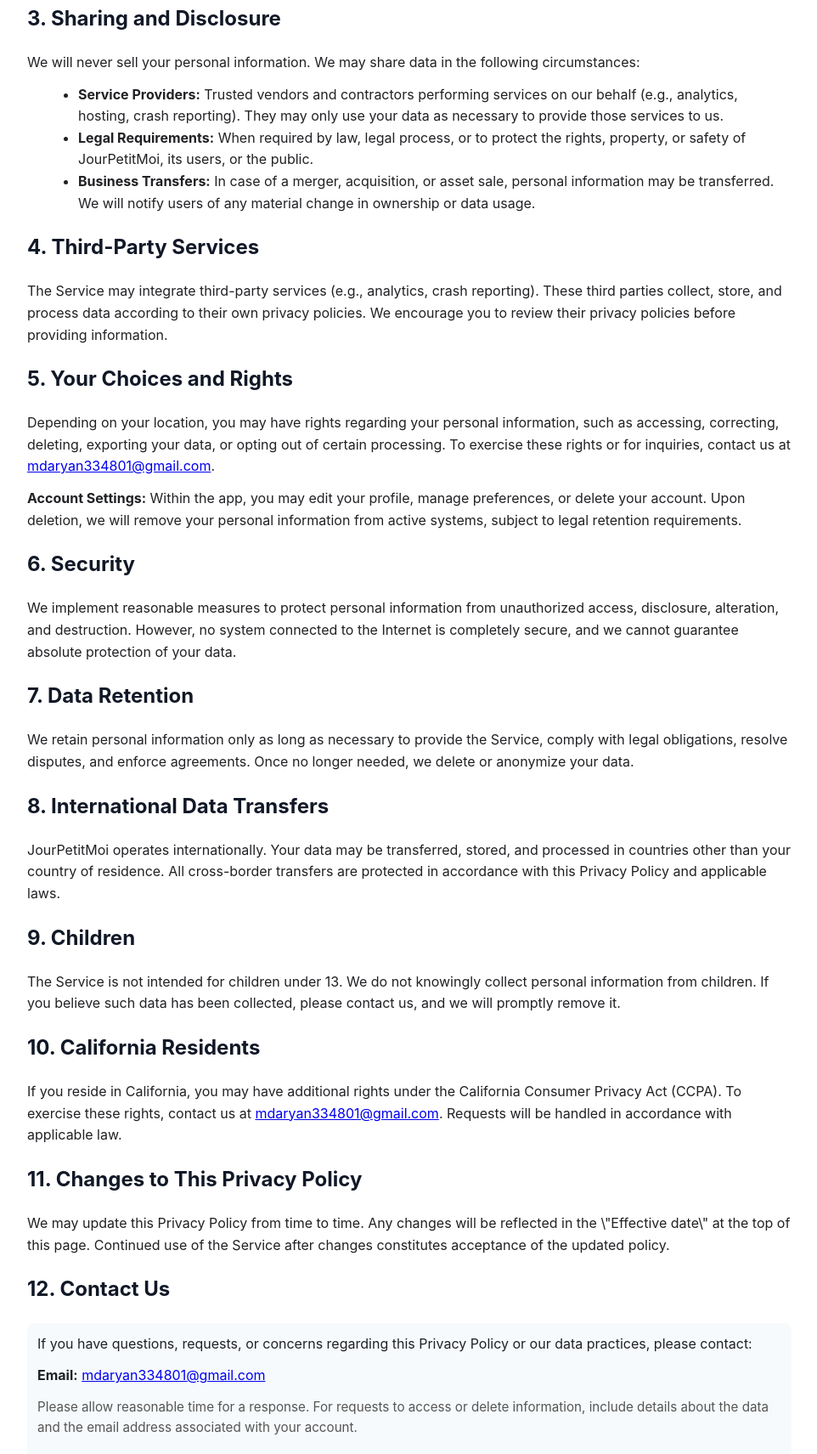
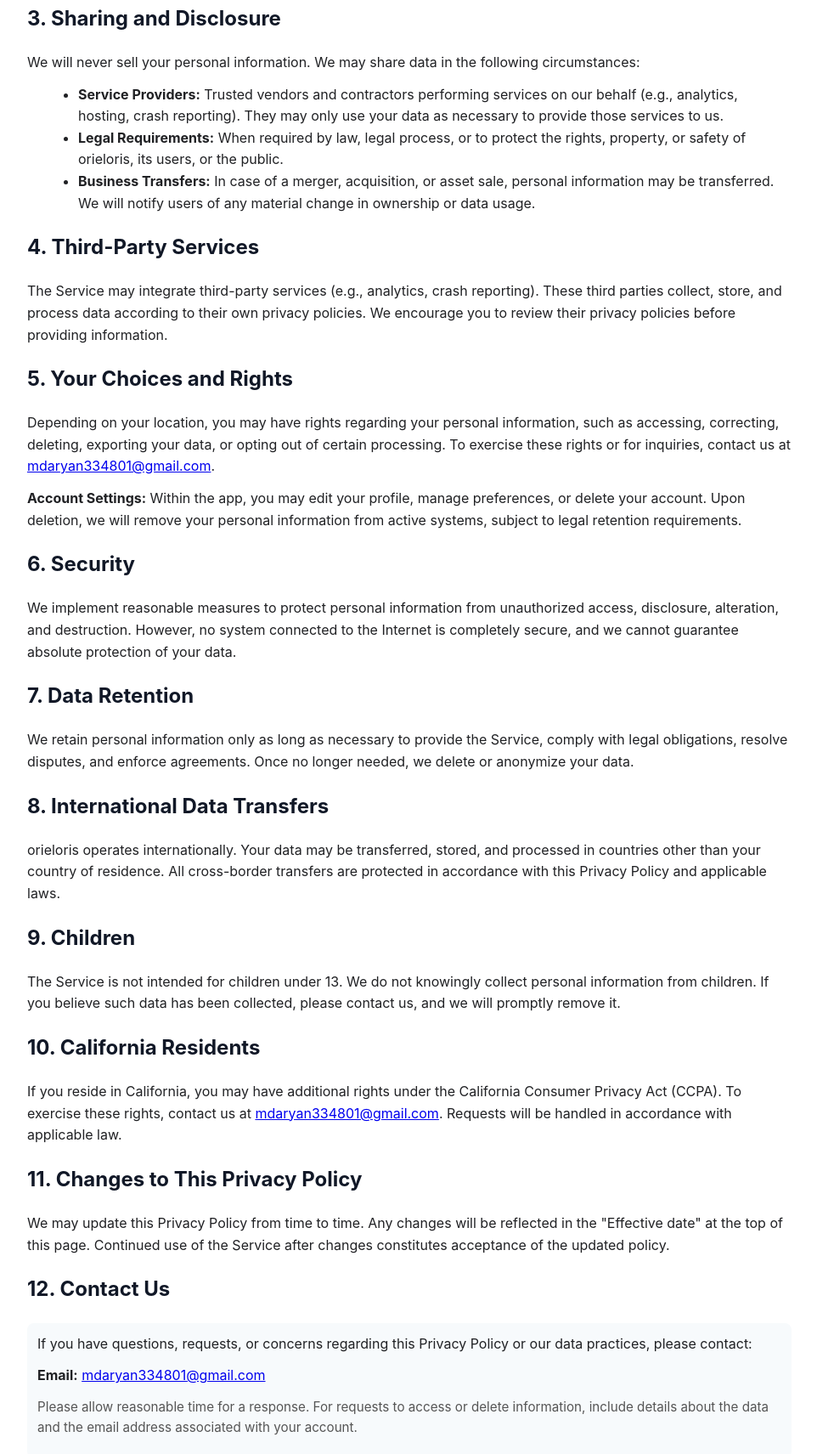
Before and after one commit to zxjota/JourPetitMoi-WEB, a plain HTML site: page index.html in a window 1280 px wide. Shown: the part 1089-2800 px from the top of the page at 85% size, without its empty margins (158-1120 px from the left). Drawn offline with Linux system fonts and the light colour scheme.

Commit message:
Update index.html

```diff
--- a/index.html
+++ b/index.html
@@ -3,7 +3,7 @@
 <head>
   <meta charset="utf-8">
   <meta name="viewport" content="width=device-width, initial-scale=1">
-  <title>Privacy Policy — JourPetitMoi</title>
+  <title>Privacy Policy — orieloris</title>
   <style>
     body { font-family: -apple-system, BlinkMacSystemFont, "Segoe UI", Roboto, "Helvetica Neue", Arial; line-height: 1.6; color: #202124; padding: 24px; max-width: 900px; margin: auto; }
     header { margin-bottom: 24px; }
@@ -21,7 +21,7 @@
     <h1>Privacy Policy</h1>
     <p class="small">Effective date: <strong>November 11, 2025</strong></p>
     <p>
-      This Privacy Policy explains how <strong>JourPetitMoi</strong> ("we", "us", or "our") collects, uses, shares, and protects information when you use our mobile application and related services (collectively, the "Service"). By using JourPetitMoi, you agree to the collection and use of information as described in this policy.
+      This Privacy Policy explains how <strong>orieloris</strong> ("we", "us", or "our") collects, uses, shares, and protects information when you use our mobile application and related services (collectively, the "Service"). By using orieloris, you agree to the collection and use of information as described in this policy.
     </p>
   </header>
 
@@ -66,7 +66,7 @@
     <p>We will never sell your personal information. We may share data in the following circumstances:</p>
     <ul>
       <li><strong>Service Providers:</strong> Trusted vendors and contractors performing services on our behalf (e.g., analytics, hosting, crash reporting). They may only use your data as necessary to provide those services to us.</li>
-      <li><strong>Legal Requirements:</strong> When required by law, legal process, or to protect the rights, property, or safety of JourPetitMoi, its users, or the public.</li>
+      <li><strong>Legal Requirements:</strong> When required by law, legal process, or to protect the rights, property, or safety of orieloris, its users, or the public.</li>
       <li><strong>Business Transfers:</strong> In case of a merger, acquisition, or asset sale, personal information may be transferred. We will notify users of any material change in ownership or data usage.</li>
     </ul>
   </section>
@@ -95,7 +95,7 @@
 
   <section>
     <h2>8. International Data Transfers</h2>
-    <p>JourPetitMoi operates internationally. Your data may be transferred, stored, and processed in countries other than your country of residence. All cross-border transfers are protected in accordance with this Privacy Policy and applicable laws.</p>
+    <p>orieloris operates internationally. Your data may be transferred, stored, and processed in countries other than your country of residence. All cross-border transfers are protected in accordance with this Privacy Policy and applicable laws.</p>
   </section>
 
   <section>
@@ -110,7 +110,7 @@
 
   <section>
     <h2>11. Changes to This Privacy Policy</h2>
-    <p>We may update this Privacy Policy from time to time. Any changes will be reflected in the \"Effective date\" at the top of this page. Continued use of the Service after changes constitutes acceptance of the updated policy.</p>
+    <p>We may update this Privacy Policy from time to time. Any changes will be reflected in the "Effective date" at the top of this page. Continued use of the Service after changes constitutes acceptance of the updated policy.</p>
   </section>
 
   <section>
```
